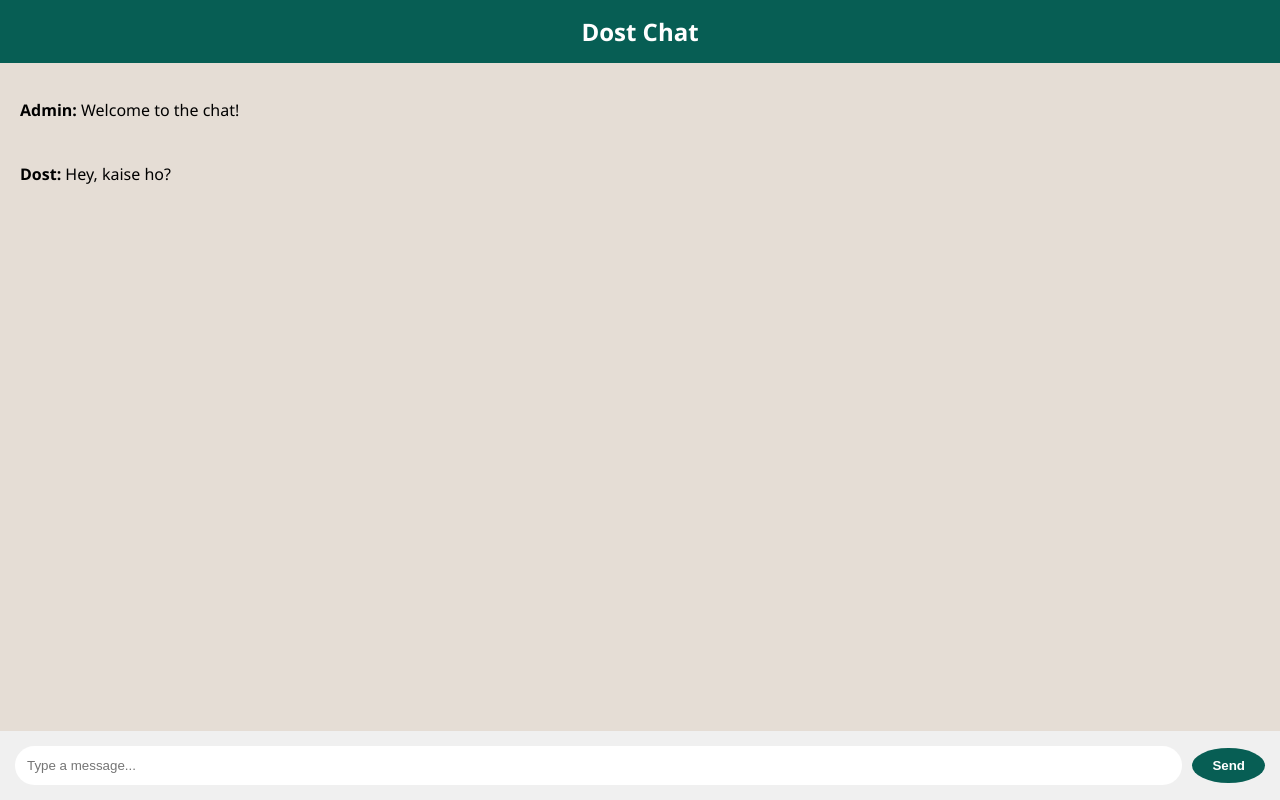
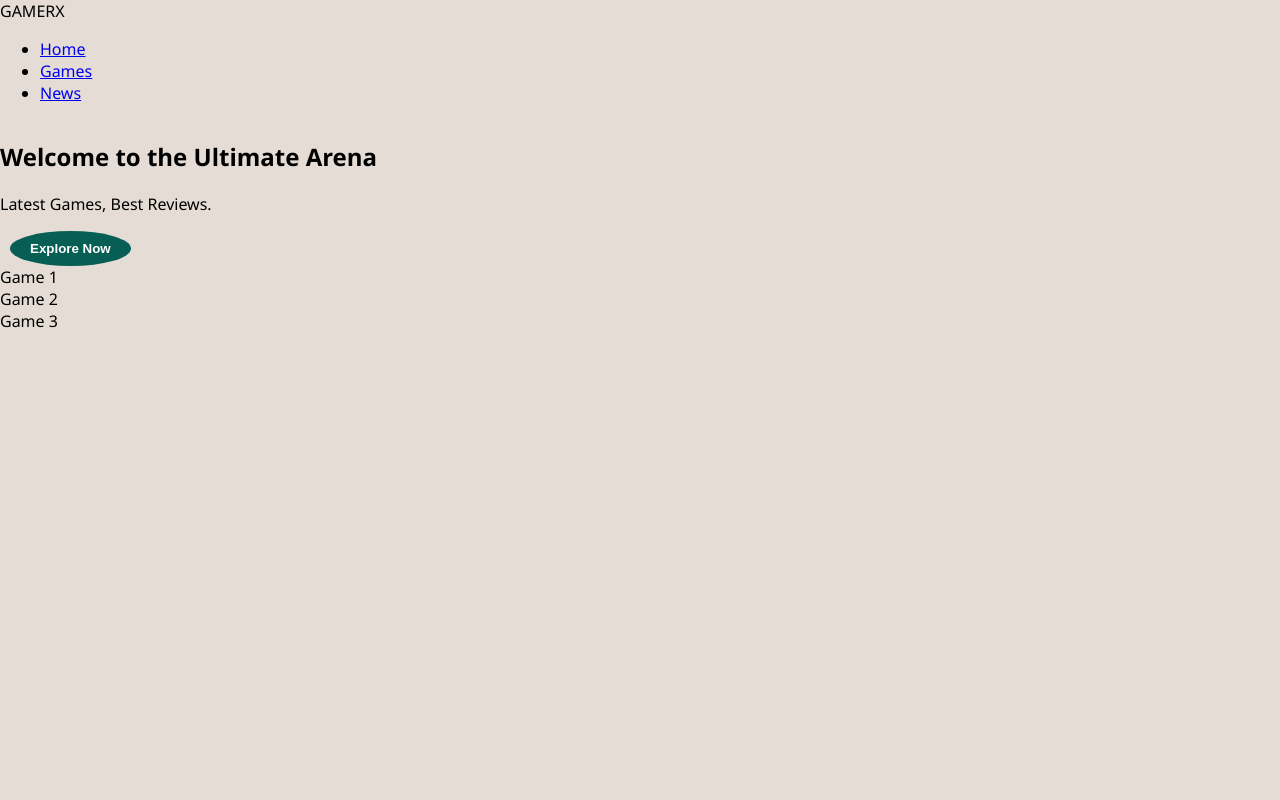
Before and after one commit to adityapbh70/my-website, a plain HTML site: page index.html in a window 1280 px wide. Drawn offline with Linux system fonts and the light colour scheme.

Commit message:
Replace chat app HTML with gamer homepage layout

```diff
--- a/index.html
+++ b/index.html
@@ -2,38 +2,31 @@
 <html lang="en">
 <head>
     <meta charset="UTF-8">
-    <title>Mera Chat App</title>
-   <link rel="stylesheet" href="style.css">
+    <title>Pro Gamer - Home</title>
+    <link rel="stylesheet" href="style.css">
 </head>
 <body>
+    <header>
+        <nav>
+            <div class="logo">GAMERX</div>
+            <ul>
+                <li><a href="#">Home</a></li>
+                <li><a href="#">Games</a></li>
+                <li><a href="#">News</a></li>
+            </ul>
+        </nav>
+    </header>
 
-    <h2 style="text-align: center;">Dost Chat</h2>
+    <section class="hero">
+        <h1>Welcome to the Ultimate Arena</h1>
+        <p>Latest Games, Best Reviews.</p>
+        <button>Explore Now</button>
+    </section>
 
-    <div id="chat-box">
-        <p><strong>Admin:</strong> Welcome to the chat!</p>
-        <p><strong>Dost:</strong> Hey, kaise ho?</p>
-    </div>
-
-    <div id="input-area">
-        <input type="text" id="user-msg" placeholder="Type a message...">
-        <button onclick="sendMessage()">Send</button>
-    </div>
-
-    <script>
-        // Message bhejne ka chota sa logic (sirf aapki screen par dikhega)
-        function sendMessage() {
-            let msgInput = document.getElementById("user-msg");
-            let chatBox = document.getElementById("chat-box");
-
-            if(msgInput.value !== "") {
-                let newMsg = document.createElement("p");
-                newMsg.innerHTML = "<strong>Me:</strong> " + msgInput.value;
-                chatBox.appendChild(newMsg);
-                msgInput.value = ""; // Box saaf kar do
-                chatBox.scrollTop = chatBox.scrollHeight; // Niche scroll karo
-            }
-        }
-    </script>
-
+    <section class="games-grid">
+        <div class="card">Game 1</div>
+        <div class="card">Game 2</div>
+        <div class="card">Game 3</div>
+    </section>
 </body>
 </html>
```
